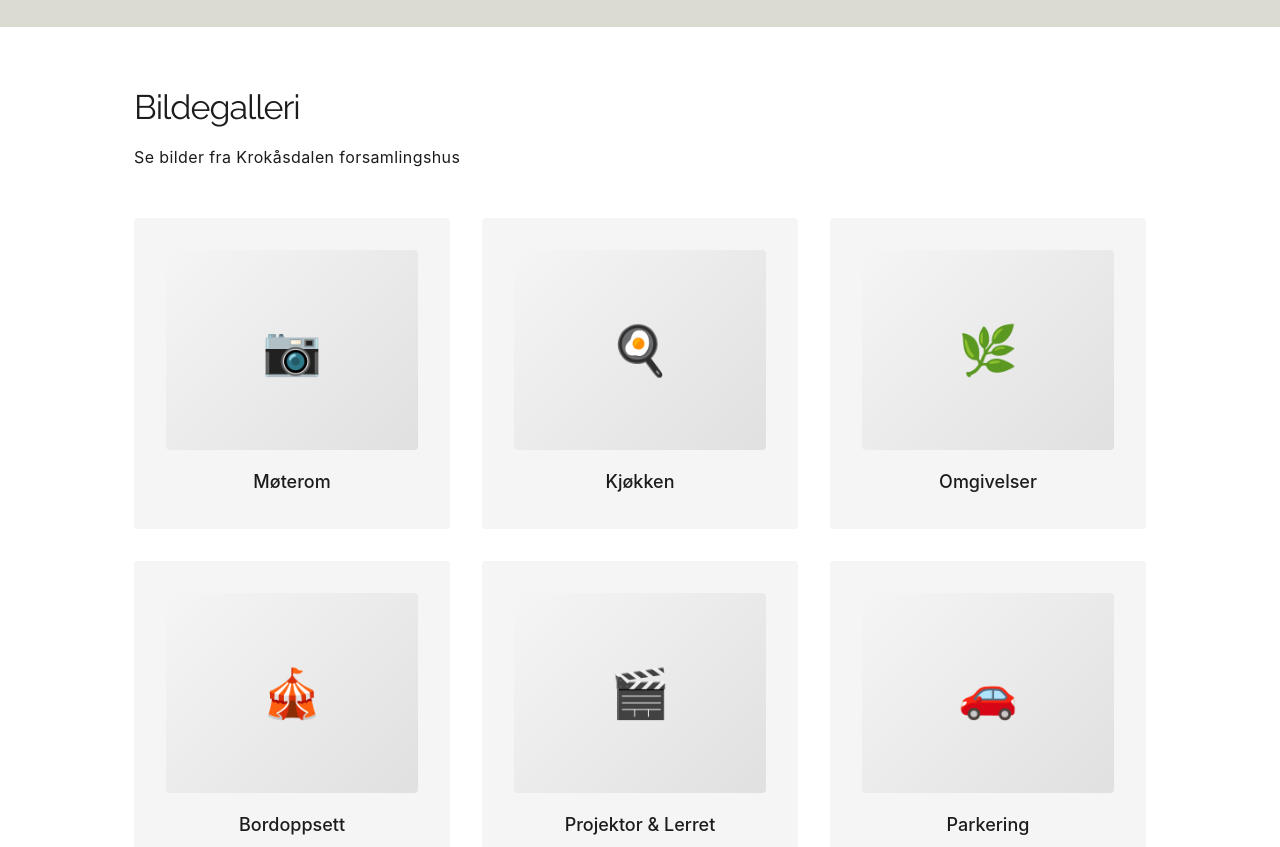
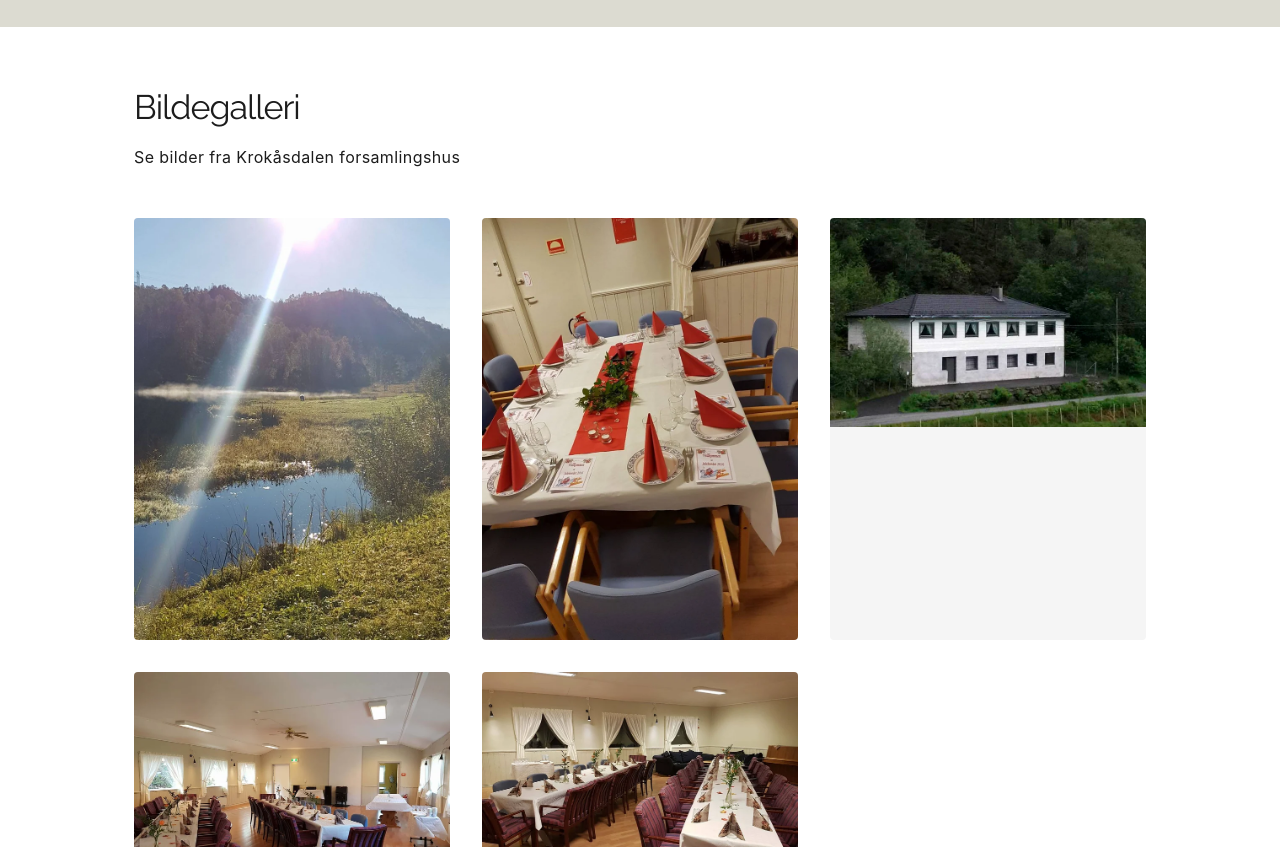
Before and after one commit to fagerli/forsamlingshuset, a plain HTML site: page bildegalleri.html in a window 1280 px wide. Shown: the part 105-952 px from the top of the page. Drawn offline with Linux system fonts and the light colour scheme.

Commit message:
lagt til bilder i galleri

```diff
--- a/bildegalleri.html
+++ b/bildegalleri.html
@@ -26,33 +26,22 @@
 
         .gallery-item {
             background-color: #f5f5f5;
-            padding: 2em;
+            padding: 0;
             text-align: center;
             border-radius: 4px;
+            overflow: hidden;
             transition: transform 0.2s ease, box-shadow 0.2s ease;
+        }
+
+        .gallery-item img {
+            width: 100%;
+            height: auto;
+            display: block;
         }
 
         .gallery-item:hover {
             transform: translateY(-5px);
             box-shadow: 0 10px 30px rgba(0,0,0,0.1);
-        }
-
-        .gallery-item-title {
-            font-size: 18px;
-            font-weight: 500;
-            margin-top: 1em;
-            color: #1c1c1c;
-        }
-
-        .placeholder-image {
-            width: 100%;
-            height: 200px;
-            background: linear-gradient(135deg, #f5f5f5, #e0e0e0);
-            display: flex;
-            align-items: center;
-            justify-content: center;
-            border-radius: 4px;
-            font-size: 48px;
         }
 
         @media only screen and (max-width: 768px) {
@@ -151,28 +140,19 @@
 
             <div class="gallery-grid">
                 <div class="gallery-item">
-                    <div class="placeholder-image">📷</div>
-                    <div class="gallery-item-title">Møterom</div>
+                    <img src="assets/images/17200212_10155650136856002_161148562_o.jpg" alt="Krokåsdalen forsamlingshus">
                 </div>
                 <div class="gallery-item">
-                    <div class="placeholder-image">🍳</div>
-                    <div class="gallery-item-title">Kjøkken</div>
+                    <img src="assets/images/17195494_10155650135831002_429769814_o.jpg" alt="Krokåsdalen forsamlingshus">
                 </div>
                 <div class="gallery-item">
-                    <div class="placeholder-image">🌿</div>
-                    <div class="gallery-item-title">Omgivelser</div>
+                    <img src="assets/images/forsamlingshuset_gallery.jpg" alt="Krokåsdalen forsamlingshus">
                 </div>
                 <div class="gallery-item">
-                    <div class="placeholder-image">🎪</div>
-                    <div class="gallery-item-title">Bordoppsett</div>
+                    <img src="assets/images/dekket1.jpg" alt="Dekket">
                 </div>
                 <div class="gallery-item">
-                    <div class="placeholder-image">🎬</div>
-                    <div class="gallery-item-title">Projektor & Lerret</div>
-                </div>
-                <div class="gallery-item">
-                    <div class="placeholder-image">🚗</div>
-                    <div class="gallery-item-title">Parkering</div>
+                    <img src="assets/images/dekket3.jpg" alt="Dekket">
                 </div>
             </div>
 
```
Also changed, not shown: assets/images/17195494_10155650135831002_429769814_o.jpg (added), assets/images/17200212_10155650136856002_161148562_o.jpg (added), assets/images/dekket1.jpg (added), assets/images/dekket3.jpg (added), assets/images/forsamlingshuset_gallery.jpg (added).
